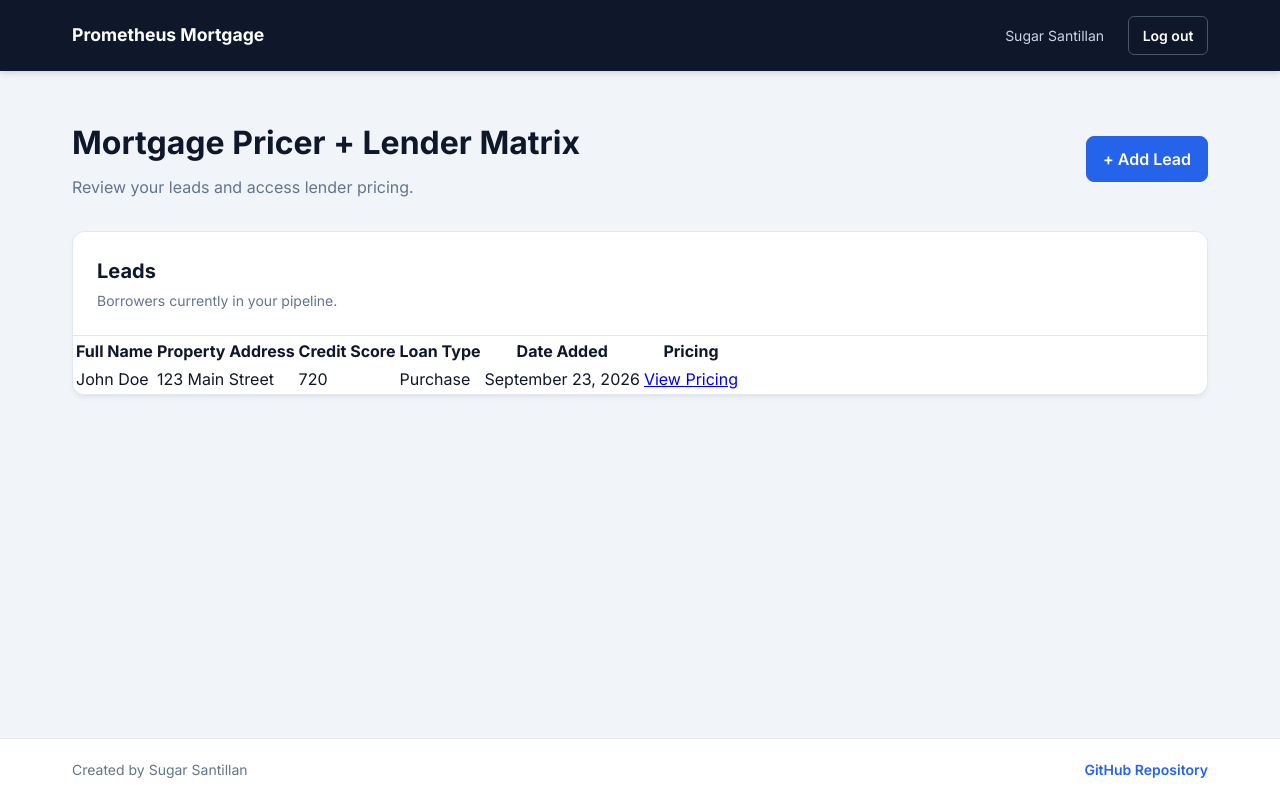
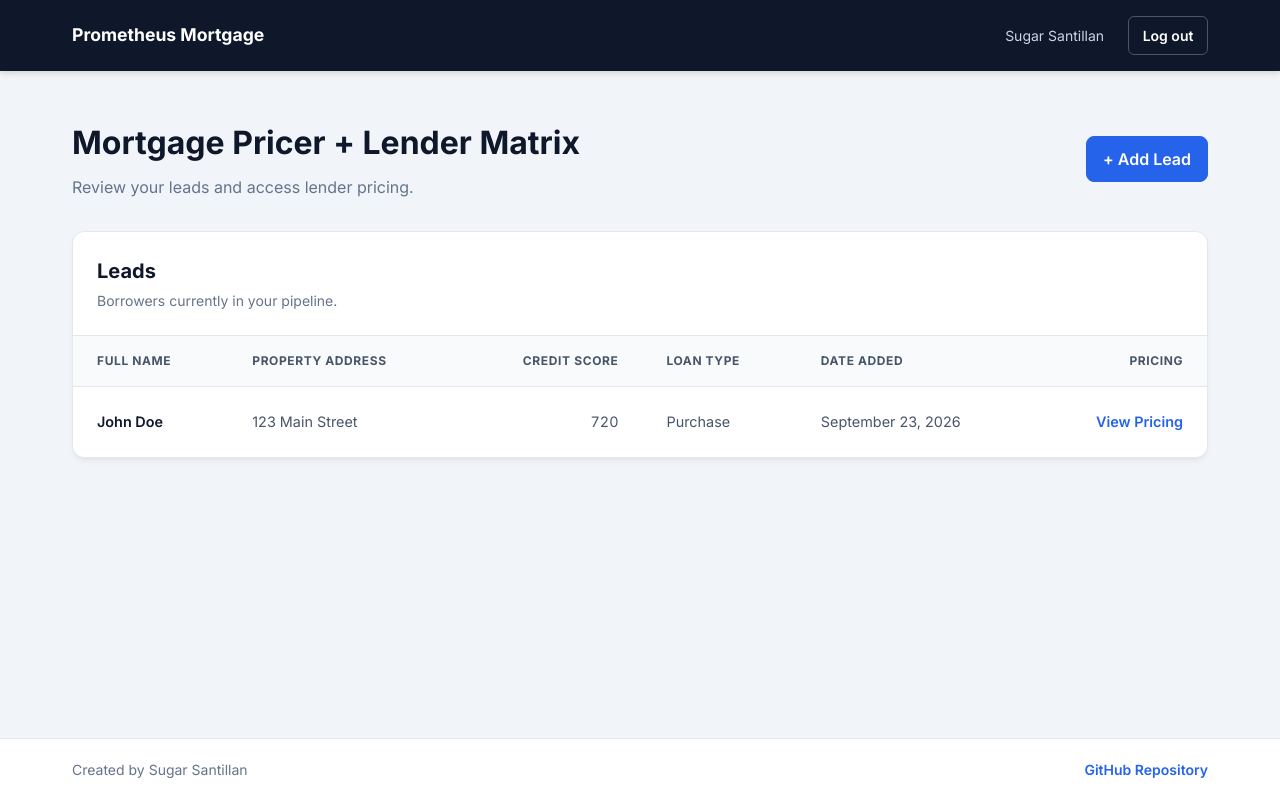
Before and after one commit to sugar-s-santillan/startup, a React (Vite) app: page /leads in a window 1280 px wide. Built offline with nearby package versions, Linux system fonts and the light colour scheme.

Commit message:
Fixed the CSS, all done

```diff
--- a/main.css
+++ b/main.css
@@ -403,51 +403,88 @@ footer p {
    Leads Table
    ========================= */
 
-.leads-table {
+.table-card table {
     width: 100%;
-
+    min-width: 960px;
     border-collapse: collapse;
+    text-align: left;
+    font-size: 0.9rem;
+    line-height: 1.5;
 }
 
-.leads-table th {
-    padding: 0.9rem 1.25rem;
+.table-card th,
+.table-card td {
+    padding: 1.25rem 1.5rem;
+    vertical-align: middle;
+    border-bottom: 1px solid #e2e8f0;
+}
 
+.table-card thead th {
+    padding-top: 1rem;
+    padding-bottom: 1rem;
     background-color: #f8fafc;
-
     color: #475569;
-
     font-size: 0.75rem;
     font-weight: 700;
-
     text-align: left;
     text-transform: uppercase;
     letter-spacing: 0.05em;
-
-    border-bottom: 1px solid #e2e8f0;
+    white-space: nowrap;
 }
 
-.leads-table td {
-    padding: 1.1rem 1.25rem;
-
+.table-card td {
     color: #475569;
-
-    font-size: 0.9rem;
-
-    border-bottom: 1px solid #e2e8f0;
 }
 
-.leads-table tbody tr:hover {
+.table-card td:first-child {
+    color: #0f172a;
+    font-weight: 600;
+}
+
+/* Keep credit scores and their heading aligned. */
+.table-card th:nth-child(3),
+.table-card td:nth-child(3) {
+    text-align: right;
+    font-variant-numeric: tabular-nums;
+}
+
+.table-card th:last-child,
+.table-card td:last-child {
+    text-align: right;
+    white-space: nowrap;
+}
+
+.table-card td:nth-child(4),
+.table-card td:nth-child(5) {
+    white-space: nowrap;
+}
+
+.table-card tbody tr {
+    transition: background-color 0.15s ease;
+}
+
+.table-card tbody tr:hover,
+.table-card tbody tr:focus-within {
     background-color: #f8fafc;
 }
 
-.leads-table tbody tr:last-child td {
+.table-card tbody tr:last-child td {
     border-bottom: none;
 }
 
-.leads-table .borrower-name {
-    color: #0f172a;
+.table-card .table-link {
+    display: inline-block;
+    padding: 0.25rem 0;
+    color: #2563eb;
+    font-weight: 600;
+    text-decoration: none;
+    text-underline-offset: 3px;
+}
 
-    font-weight: 600;
+.table-card .table-link:hover,
+.table-card .table-link:focus-visible {
+    color: #1d4ed8;
+    text-decoration: underline;
 }
 
 
@@ -507,9 +544,10 @@ footer p {
         padding: 1.25rem;
     }
 
-    .leads-table th,
-    .leads-table td {
-        white-space: nowrap;
+    .table-card th,
+    .table-card td {
+        padding-left: 1.25rem;
+        padding-right: 1.25rem;
     }
 
 }
```
